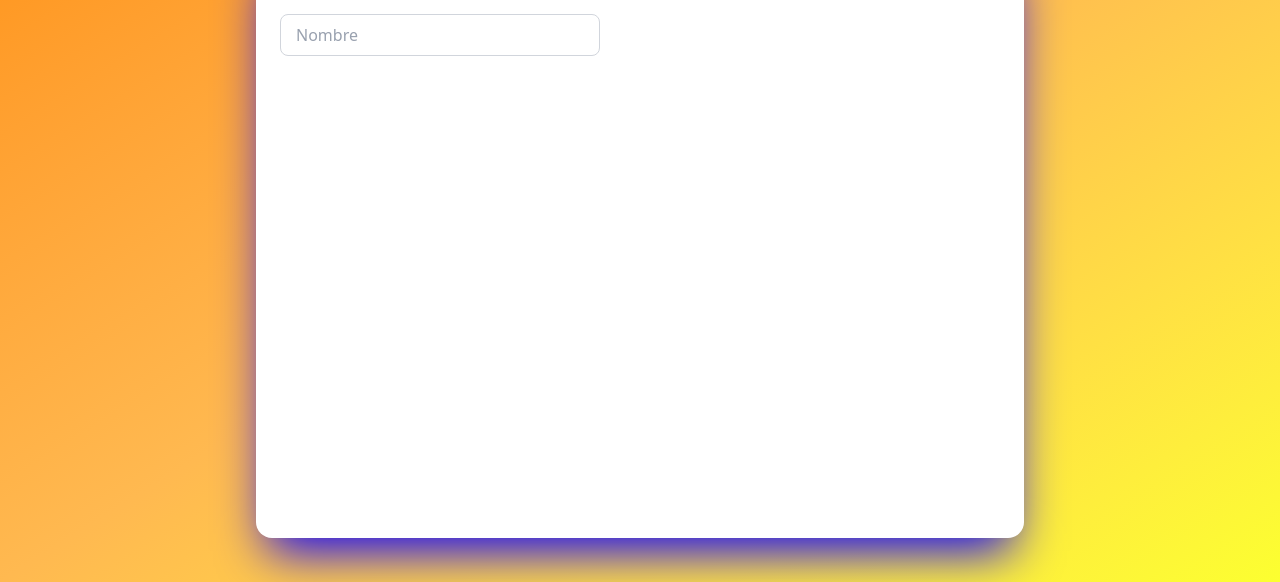
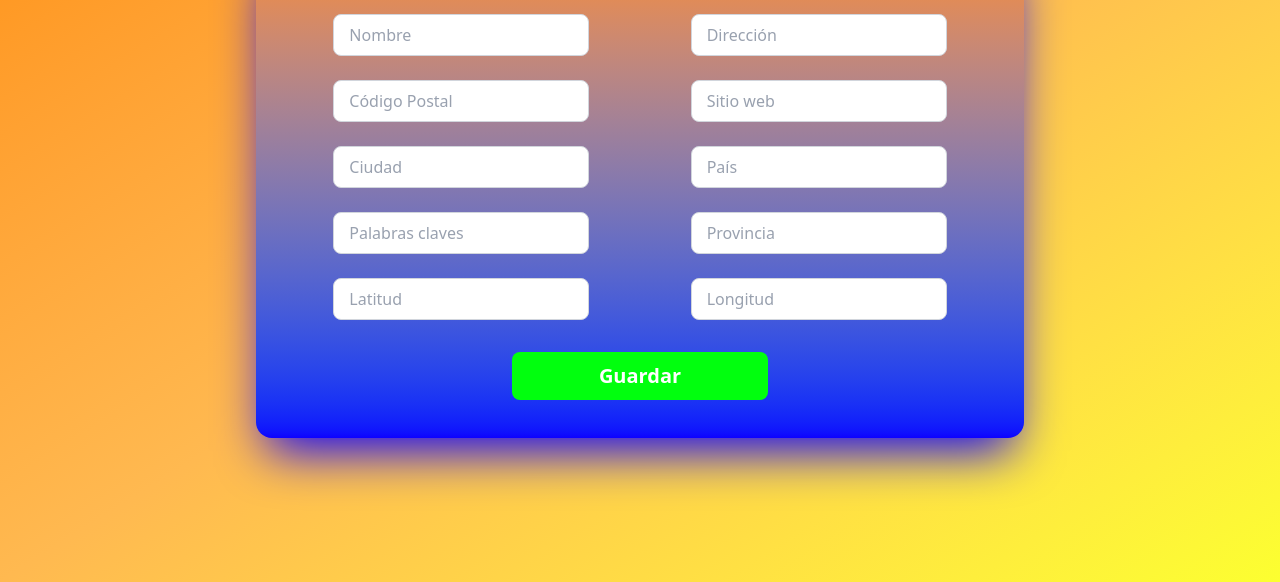
Before and after one commit to Treizzer/05-restaurants-astro, an Astro site: page /add in a window 1280 px wide. Shown: the part 218-800 px from the top of the page. Built offline with nearby package versions, Linux system fonts and the light colour scheme; Astro itself is replaced by a stand-in of ours.

Commit message:
Creating a new component and adding styles to add page

```diff
--- /dev/null
+++ b/src/components/InputText.astro
@@ -0,0 +1,23 @@
+---
+const { label = "Label Name" } = Astro.props;
+---
+
+<p class="pt-6 px-6">
+  <label class="relative block">
+    <input
+      type="text"
+      name="name"
+      required
+      placeholder=" "
+      class="peer px-4 py-2 border border-gray-300 rounded-lg focus:outline-none focus:ring-2 focus:ring-theme-green-a  focus:border-transparent  transition-all duration-300 w-3xs
+      not-placeholder-shown:outline-none not-placeholder-shown:ring-2 not-placeholder-shown:ring-theme-green-a bg-white"
+    />
+    <span
+    class="absolute left-4 top-2/4 -translate-y-2/4 text-gray-500 transition-all duration-300 peer-placeholder-shown:top-2/4 peer-placeholder-shown:text-base peer-placeholder-shown:text-gray-400 peer-focus:-top-1 peer-focus:text-sm peer-focus:text-theme-violet-a peer-focus:bg-white peer-focus:rounded-xs peer-focus:px-1
+    peer-focus:font-semibold peer-not-placeholder-shown:top-0 peer-not-placeholder-shown:text-sm peer-not-placeholder-shown:text-theme-violet-a peer-not-placeholder-shown:bg-white peer-not-placeholder-shown:px-1 peer-not-placeholder-shown:font-semibold peer-not-placeholder-shown:rounded-xs peer-not-placeholder-shown:ring-1 peer-not-placeholder-shown:ring-theme-green-a peer-focus:ring-1 peer-focus:ring-theme-green-a"
+    >
+      {label}
+    </span>
+    <!-- MODIFY peer-focus:rounded-xs peer-not-placeholder-shown:rounded-xs -->
+  </label>
+</p>
--- a/src/pages/add.astro
+++ b/src/pages/add.astro
@@ -1,9 +1,12 @@
 ---
-import Layout from "../layouts/Layout.astro"
+import Layout from "../layouts/Layout.astro";
+import InputText from "@/components/InputText.astro";
 ---
 
 <Layout title="Agregar un nuevo restaurante">
-  <div class="min-w-screen min-h-full bg-gradient-to-br from-primary via-primary-light to-theme-yellow flex flex-col items-center">
+  <div
+    class="max-w-screen min-h-screen bg-gradient-to-br from-primary via-primary-light to-theme-yellow flex flex-col items-center"
+  >
     <h1 class="text-6xl text-white font-black">Agregar un Restaurante</h1>
 
     <nav class="py-7 text-4xl flex gap-4 text-white font-medium">
@@ -11,35 +14,40 @@ import Layout from "../layouts/Layout.astro"
       <a href="/list">Lista</a>
     </nav>
 
-
-    <main>
-      <form class="min-w-3xl min-h-[600px] bg-white shadow-theme-b shadow-2xl rounded-2xl flex flex-col">
-        <h3 class="text-3xl py-2 self-center">Ingrese los datos por favor</h3>
-
-        <p class="pt-6 pl-6">
-          <label class="relative block">
-            <!-- <input
+    <main class="pb-10">
+      <form
+        class="max-w-3xl min-h-[500px] bg-white shadow-theme-b shadow-2xl rounded-2xl flex flex-col bg-gradient-to-t from-theme-b to-primary"
+      >
+        <h3 class="text-3xl py-2 self-center font-semibold text-gray-200">
+          Ingrese los datos
+        </h3>
+        <!-- <p class="pt-6 pl-6"> -->
+        <!-- <label class="relative block"> -->
+        <!-- <input
               type="text"
               name="name"
               required
               class="px-4 py-2 border border-gray-300 rounded-lg focus:outline-none focus:shadow-md focus:shadow-theme-green-a transition-shadow duration-300"
             /> -->
-          <label class="relative block">
-            <input
-              type="text"
-              name="name"
-              required
-              placeholder=" "
-              class="peer px-4 py-2 border border-gray-300 rounded-lg focus:outline-none focus:ring-2 focus:ring-theme-green-a transition-all duration-300 w-xs
-              not-placeholder-shown:outline-none not-placeholder-shown:ring-2 not-placeholder-shown:ring-theme-green-a"
-            />
-            <span
-            class="absolute left-4 top-2/4 -translate-y-2/4 text-gray-500 transition-all duration-300 peer-placeholder-shown:top-2/4 peer-placeholder-shown:text-base peer-placeholder-shown:text-gray-400 peer-focus:top-0 peer-focus:text-sm peer-focus:text-theme-violet-a peer-focus:bg-white peer-focus:px-1
-            peer-focus:font-semibold peer-not-placeholder-shown:top-0 peer-not-placeholder-shown:text-sm peer-not-placeholder-shown:text-theme-violet-a peer-not-placeholder-shown:bg-white peer-not-placeholder-shown:px-1 peer-not-placeholder-shown:font-semibold"
-            >
-              Nombre
-            </span>
-          </label>
+        <!-- </p> -->
+        <section class="flex flex-wrap justify-evenly">
+          <InputText label="Nombre" />
+          <InputText label="Dirección" />
+          <InputText label="Código Postal" />
+          <InputText label="Sitio web" />
+          <InputText label="Ciudad" />
+          <InputText label="País" />
+          <InputText label="Palabras claves" />
+          <InputText label="Provincia" />
+          <InputText label="Latitud" />
+          <InputText label="Longitud" />
+        </section>
+        <p class="py-8 self-center">
+          <input
+            class="bg-theme-green-a w-64 h-12 rounded-lg font-bold text-xl text-white"
+            type="button"
+            value="Guardar"
+          />
         </p>
         <!-- <button>Presióname</button> -->
       </form>
--- a/src/sections/Hero.astro
+++ b/src/sections/Hero.astro
@@ -15,7 +15,7 @@
     <div
       class="col-span-4 row-start-5 row-span-1 bg-theme-green-a rounded-2xl min-h-16 text-4xl text-center content-center font-bold text-white"
     >
-      <a href="/add" class="w-full h-full">
+      <a href="/add" class="min-w-fit min-h-fit">
         <span>Agregar</span>
       </a>
     </div>
```
